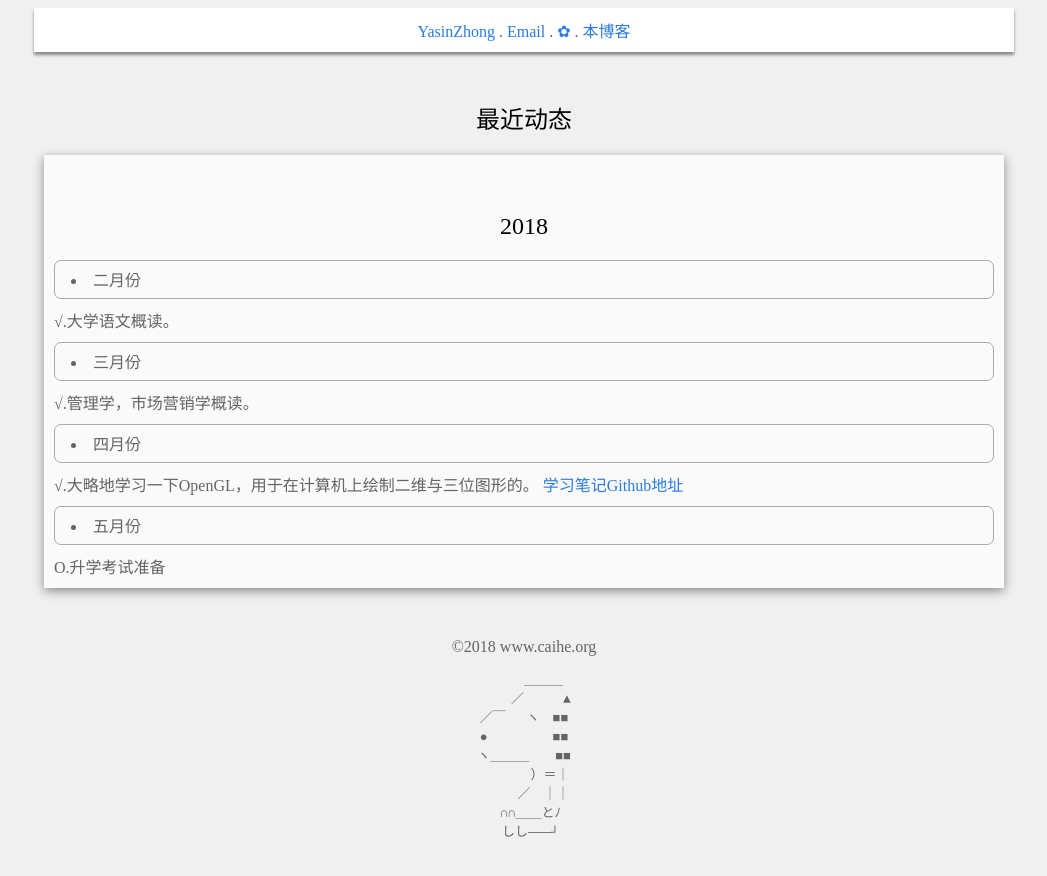
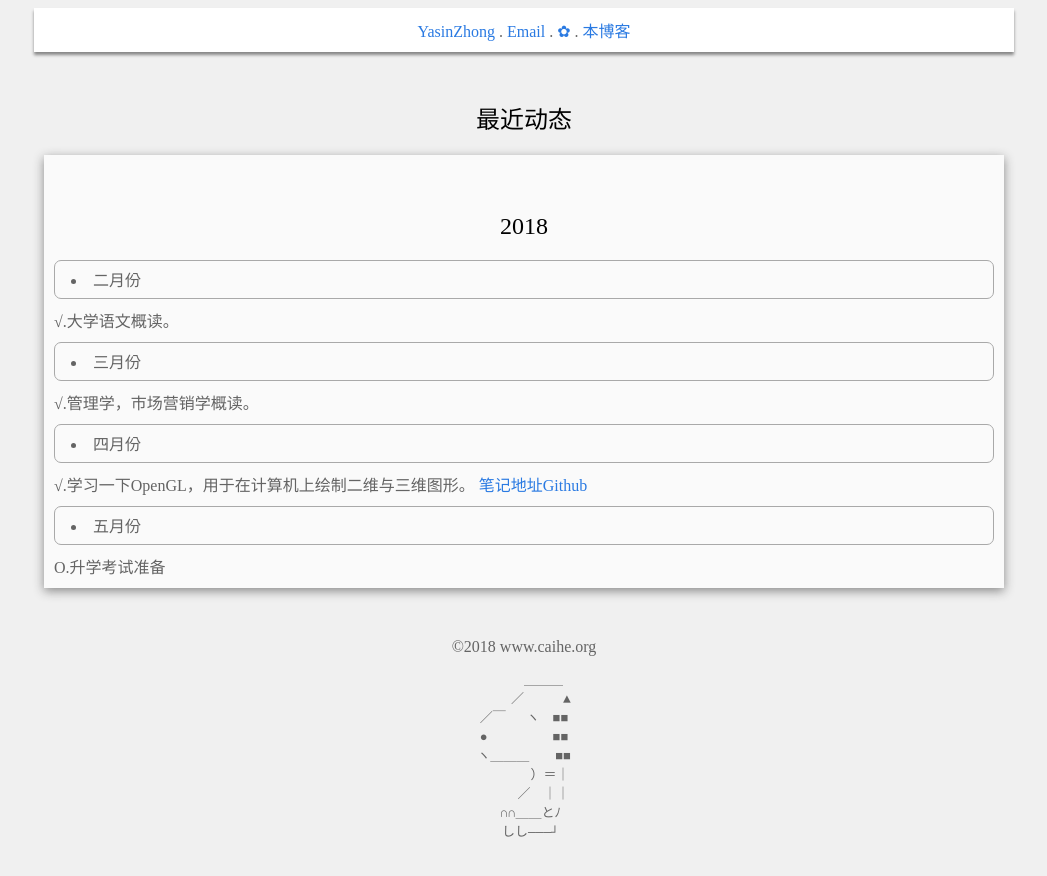
Before and after one commit to YasinZhong/yasinzhong.github.io, a Jekyll site: the page built from post0/MonthlyCalendar.html, in a window 1280 px wide. Shown: the top 876 px of the page, without its empty margins (116-1163 px from the left). Built offline with Jekyll 4.4.1, drawn with Linux system fonts in a browser that asks for light colours; comment, search, counter and statistics services are not loaded.

Commit message:
2018/05/01

```diff
--- a/post0/MonthlyCalendar.html
+++ b/post0/MonthlyCalendar.html
@@ -12,8 +12,8 @@ title: 最近动态
 	<li>三月份</li>
 	√.管理学，市场营销学概读。
 	<li>四月份</li>
-	√.大略地学习一下OpenGL，用于在计算机上绘制二维与三位图形的。
-	<a href="https://github.com/YasinZhong/OpenGL-LearningCode?files=1">学习笔记Github地址</a>
+	√.学习一下OpenGL，用于在计算机上绘制二维与三维图形。
+	<a href="https://github.com/YasinZhong/OpenGL-LearningCode?files=1">笔记地址Github</a>
 	<li>五月份</li>
 	O.升学考试准备
 </div>
```
Also changed, not shown: _posts/2017-06-2-UsefullWebsites.html (+7 -5 lines).
